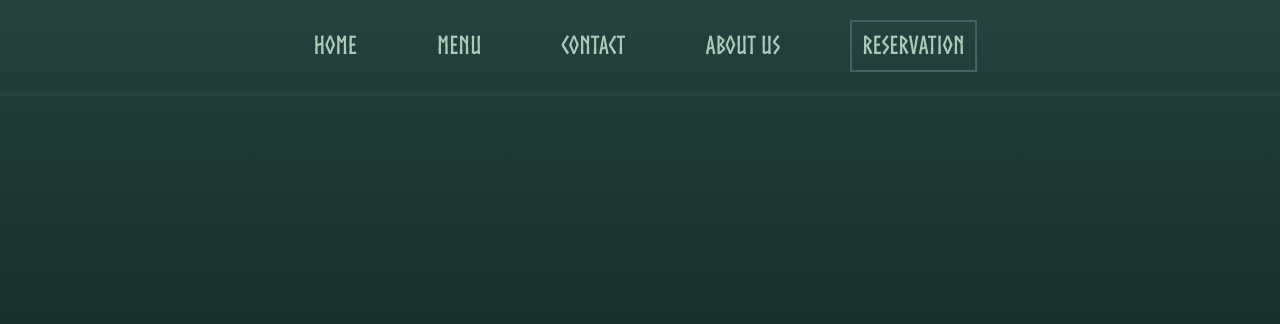
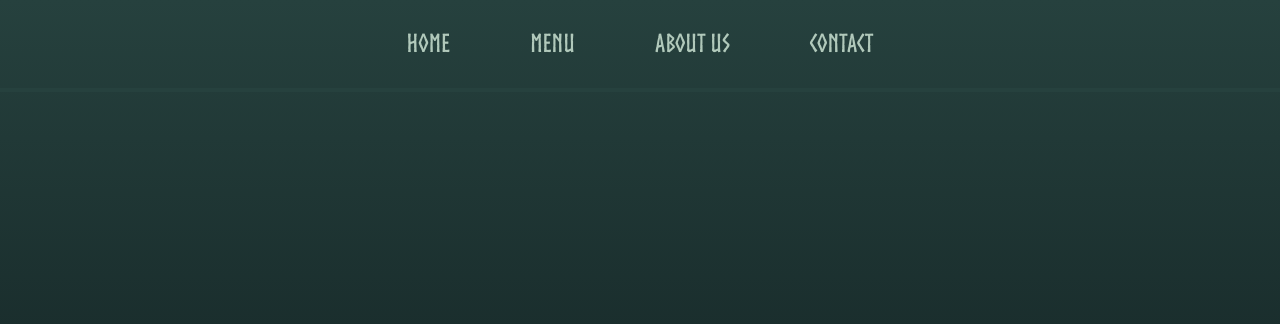
Before and after one commit to pier-rot/odin-restaurant-page, a website built with webpack: page src/template.html in a window 1280 px wide. Shown: the top 324 px of the page. Built offline with nearby package versions, Linux system fonts and the light colour scheme.

Commit message:
Change contact button place and remove reservation form

```diff
--- a/src/template.html
+++ b/src/template.html
@@ -10,9 +10,8 @@
 			<nav>
 				<button id="homeBtn">home</button>
                 <button id="menuBtn">menu</button>
+				<button id="aboutBtn">about us</button>
 				<button id="contactBtn">contact</button>
-				<button id="aboutBtn">about us</button>
-				<button id="bookBtn">reservation</button>
 			</nav>
 		</header>
         <div id="content">
```
